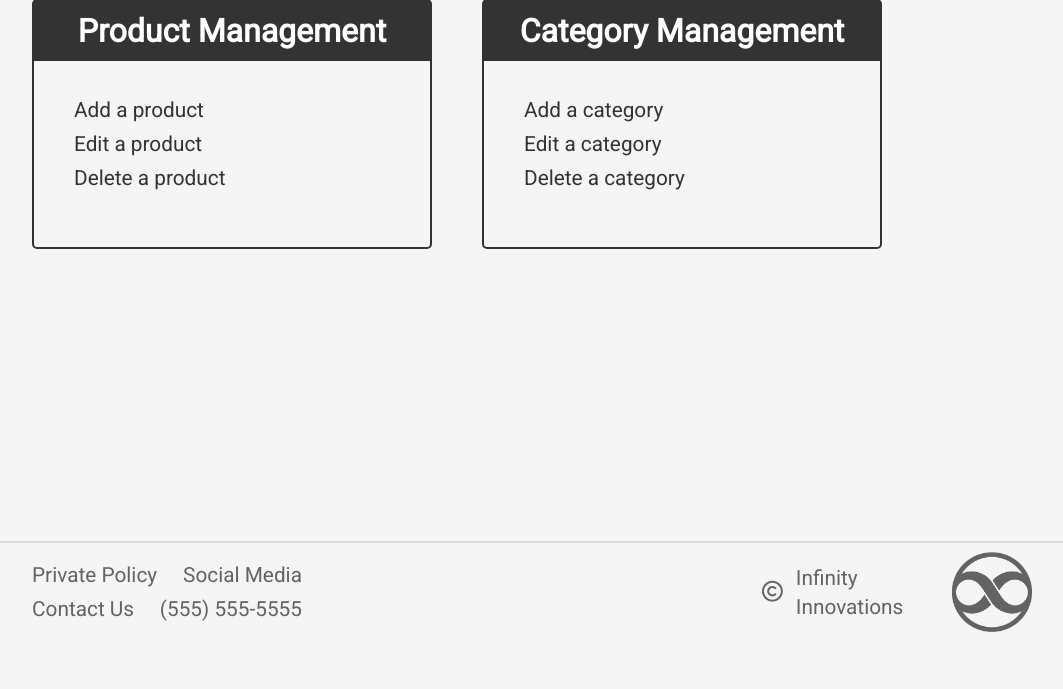
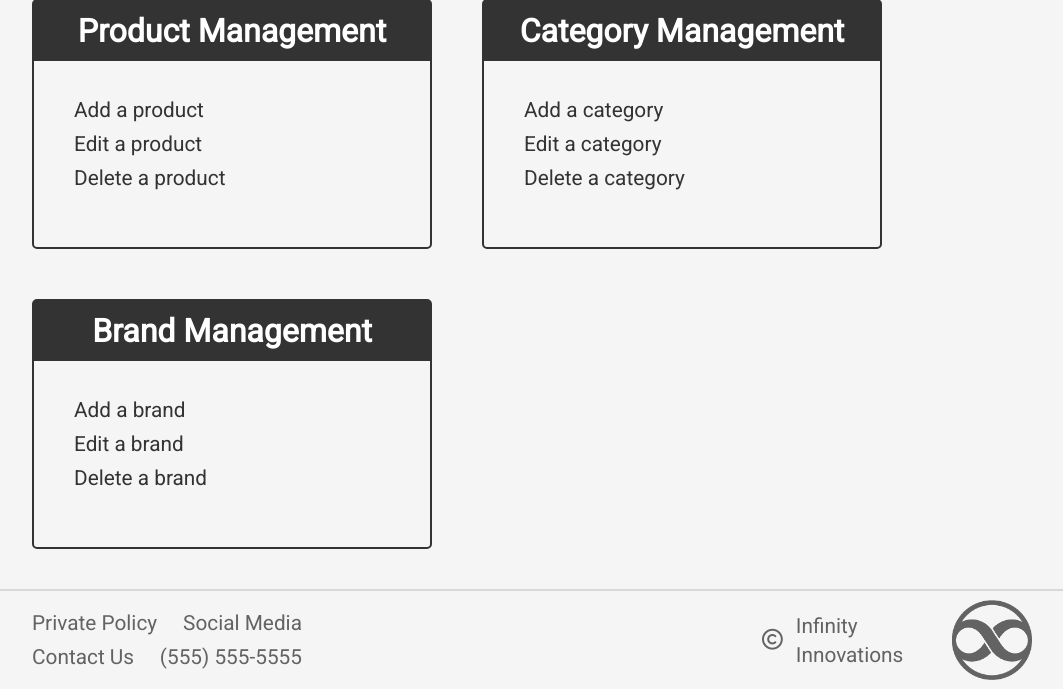
Before and after one commit to dmccaffrey01/CI_PP5_INFINITY_INNOVATIONS, a Django app: page /custom_admin/ in a window 1280 px wide. Shown: the part 259-948 px from the top of the page, without its empty margins (108-1171 px from the left). Before the commit the page ends 891 px from the top, so only its background shows below. Run offline with Django 3.2, Linux system fonts and the light colour scheme; the visitor is signed in with stand-in values (Sample User, id 1); data comes from the database, SQL or seed files in the repository; some libraries are stand-ins or nearby versions.

Commit message:
Add views, forms, urls, templates for brand management

```diff
--- a/custom_admin/templates/custom_admin/custom_admin.html
+++ b/custom_admin/templates/custom_admin/custom_admin.html
@@ -82,6 +82,41 @@
                 </div>
             </div>
         </div>
+
+        <div class="admin-home-card-container container-col">
+            <h2 class="admin-home-card-heading white-text container-col">Brand Management</h2>
+            <div class="admin-home-card-body container-col">
+                <a href="{% url 'add_brand' %}" class="dark-text">Add a brand</a>
+                <p class="admin-home-card-open-select dark-text" data-action="edit" data-model-type="brands">Edit a brand</p>
+                <p class="admin-home-card-open-select dark-text" data-action="delete" data-model-type="brands">Delete a brand</p>
+                <div class="admin-home-card-select-overlay"></div>
+                <div class="admin-home-card-select-container container-col">
+                    <div class="admin-home-card-select-container-upper container-col">
+                        <span class="admin-home-card-select-close-btn"><i class="fa-solid fa-xmark"></i></span>
+                        <div class="admin-home-card-select-heading white-text">Select Brand</div>
+                        <form class="admin-home-card-select-search-container" method="GET">
+                            <input type="text" autocomplete="off" class="admin-home-card-select-search-input" name="q" placeholder="Search name of category">
+                            <span class="search-input-search-icon"><i class="fas fa-search"></i></span>
+                            <span class="search-input-close-icon"><i class="fa-solid fa-xmark"></i></span>
+                        </form>
+                    </div>
+                    <div class="admin-home-card-select-container-lower container-col">
+                        <div class="admin-home-card-select-items-container container-col">
+                            {% for brand in all_brands %}
+                            <div class="admin-home-card-select-item-container no-img-container container-row" data-name="{{ brand.name }}" data-id="{{ brand.id }}">
+                                <div class="admin-home-card-select-item-img-container"></div>
+                                <p class="admin-home-card-select-item-name dark-text">{{ brand.friendly_name }}</p>
+                            </div>
+                            {% endfor %}
+                        </div>
+                        <div class="admin-home-card-select-btn-container container-col">
+                            <div class="admin-home-card-select-btn btn">Select</div>
+                        </div>
+                    </div>
+                </div>
+            </div>
+        </div>
+
     </div>
 </section>
 
--- a/custom_admin/urls.py
+++ b/custom_admin/urls.py
@@ -10,4 +10,7 @@ urlpatterns = [
     path('categories/add/', views.add_category, name='add_category'),
     path('categories/edit/<int:category_id>/', views.edit_category, name='edit_category'),
     path('categories/delete/<int:category_id>/', views.delete_category, name='delete_category'),
+    path('brands/add/', views.add_brand, name='add_brand'),
+    path('brands/edit/<int:brand_id>/', views.edit_brand, name='edit_brand'),
+    path('brands/delete/<int:brand_id>/', views.delete_brand, name='delete_brand'),
 ]
--- a/custom_admin/views.py
+++ b/custom_admin/views.py
@@ -1,7 +1,7 @@
 from django.shortcuts import render, redirect, reverse, get_object_or_404
 import os
 from django.contrib import messages
-from .forms import ProductForm, CategoryForm
+from .forms import ProductForm, CategoryForm, BrandForm
 from django.contrib.auth.decorators import login_required
 from products.models import Product, Category, Brand
 from profiles.models import UserProfile
@@ -172,3 +172,80 @@ def delete_category(request, category_id):
     messages.success(request, 'Category deleted!')
 
     return redirect(reverse('custom_admin'))
+
+
+@login_required
+def add_brand(request):
+    """ Add a brand to the store """
+
+    if not request.user.is_superuser:
+        messages.error(request, 'Sorry, only admins can add brands')
+        return redirect(reverse('home'))
+
+    if request.method == 'POST':
+        form = BrandForm(request.POST)
+        if form.is_valid():
+            form.save()
+            messages.success(request, 'Successfully added brand!')
+            return redirect(reverse('custom_admin'))
+        else:
+            messages.error(request, 'Failed to add brand. Please ensure the form is valid.')
+
+    else:
+        form = BrandForm()
+
+    template = 'brands/add_brand.html'
+
+    context = {
+        'form': form,
+    }
+
+    return render(request, template, context)
+
+
+@login_required
+def edit_brand(request, brand_id):
+    """ Edit a brand in the store """
+
+    if not request.user.is_superuser:
+        messages.error(request, 'Sorry, only admins can edit brands')
+        return redirect(reverse('home'))
+
+    brand = get_object_or_404(Brand, pk=brand_id)
+
+    if request.method == 'POST':
+        form = BrandForm(request.POST, instance=brand)
+        if form.is_valid():
+            form.save()
+            messages.success(request, 'Successfully updated brand!')
+            return redirect(reverse('custom_admin'))
+        else:
+            messages.error(request, 'Failed to update brand. Please ensure the form is valid.')
+
+    else:
+        form = BrandForm(instance=brand)
+        messages.info(request, f'You are editing {brand.name}')
+
+    template = 'brands/edit_brand.html'
+
+    context = {
+        'form': form,
+        'brand': brand,
+    }
+
+    return render(request, template, context)
+
+
+@login_required
+def delete_brand(request, brand_id):
+    """ Delete a brand from the store """
+
+    if not request.user.is_superuser:
+        messages.error(request, 'Sorry, only admins can delete categories')
+        return redirect(reverse('home'))
+
+    brand = get_object_or_404(Brand, pk=brand_id)
+    brand.delete()
+    messages.success(request, 'Brand deleted!')
+
+    return redirect(reverse('custom_admin'))
```
Also changed, not shown: custom_admin/forms.py (+17 -0 lines), custom_admin/templates/brands/add_brand.html (added, +48 -0 lines), custom_admin/templates/brands/edit_brand.html (added, +48 -0 lines).
